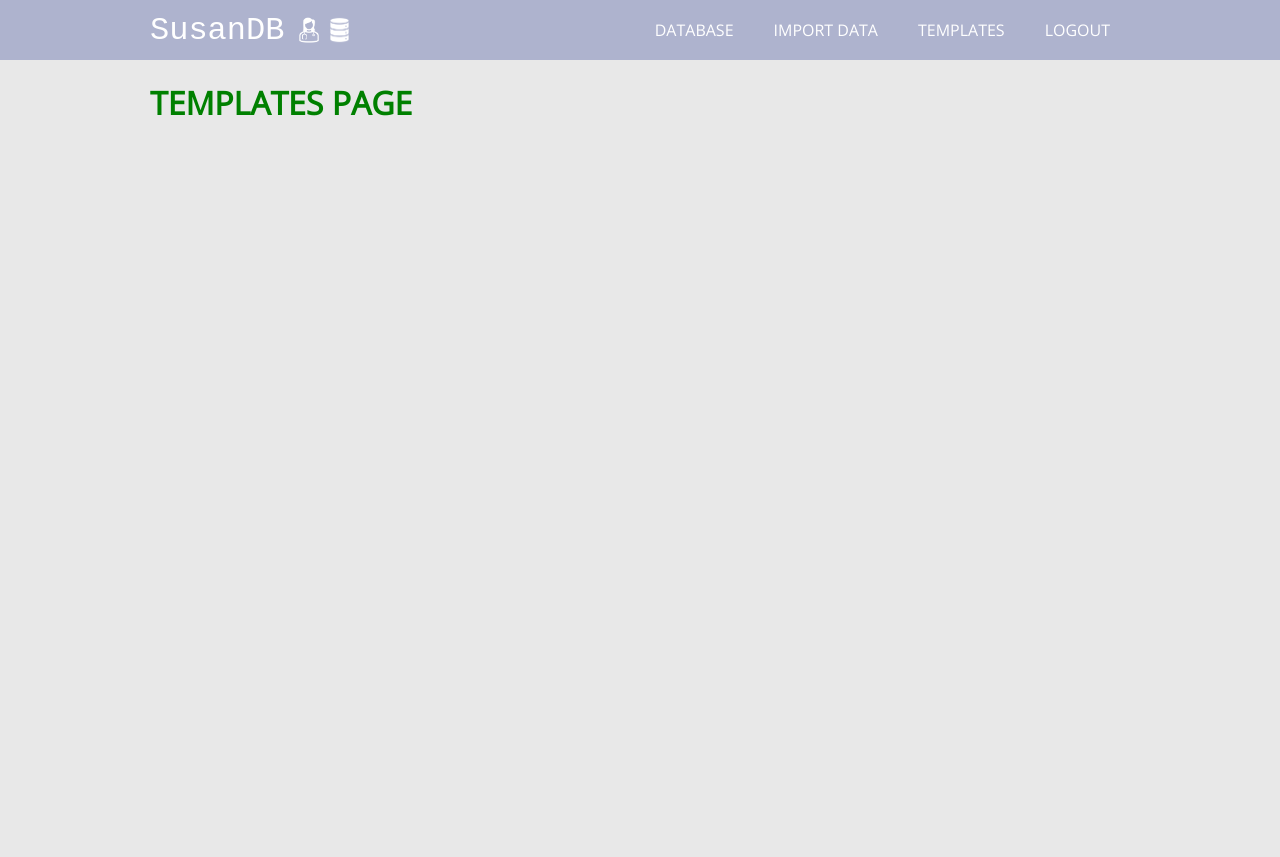
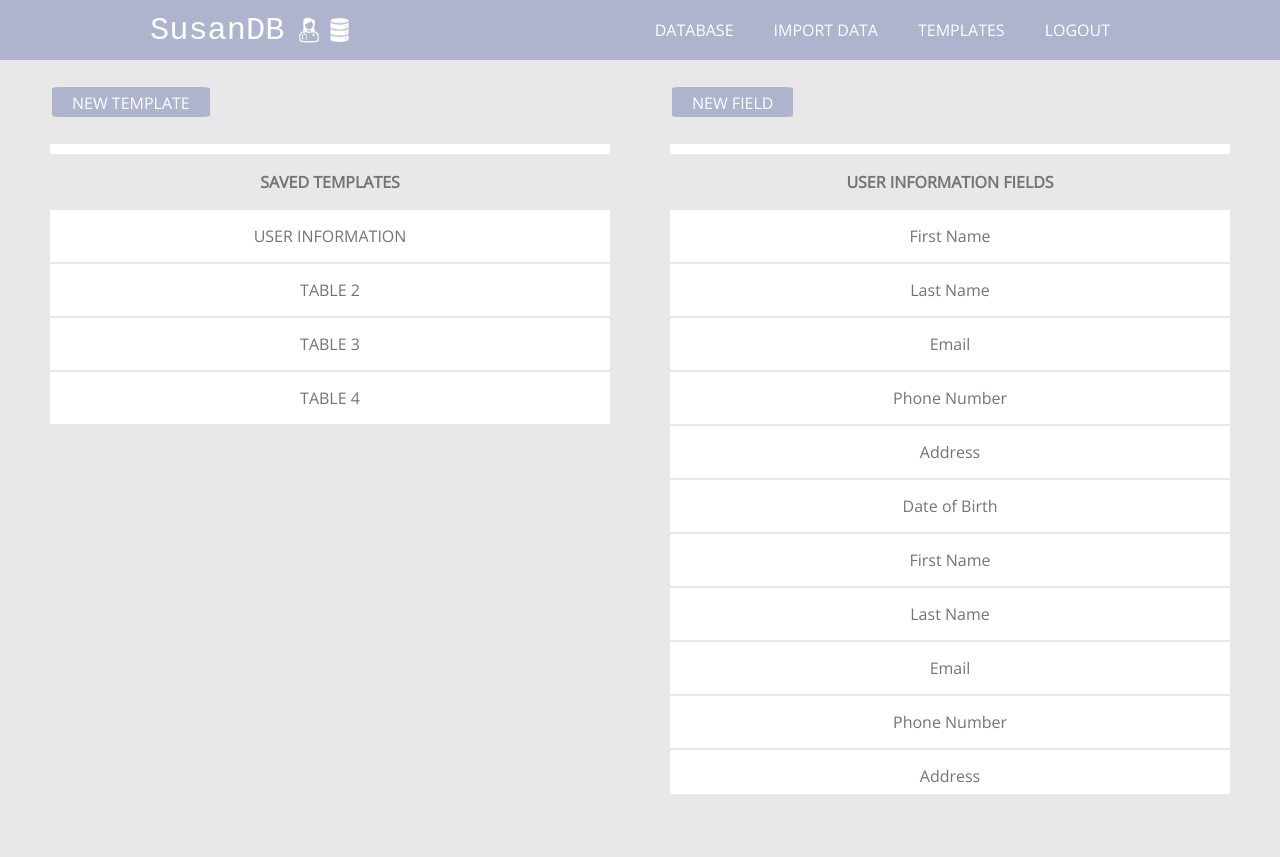
Before and after one commit to AlyssaRSchaefer/SusanDB, a Flask app: page /templates in a window 1280 px wide. Shown: the top 857 px of the page. Run offline with Flask 3, Linux system fonts and the light colour scheme; parts of the project's set-up code (start-up, migrations or seed data) failed here and were passed over.

Commit message:
added basic design to template and new_template htmls

```diff
--- a/app.py
+++ b/app.py
@@ -126,10 +126,11 @@ def login():
             if folder_items is None:
                 return "Failed to list folder contents."
 
+            session["folder_items"] = folder_items
+
             # i.e. access has been denied
             if folder_items[0] == 403:
                 return render_template("login.html", name=name, access_denied=True)
-
 
             target_filename = "students.db"
             target_file = next((item for item in folder_items if item.get("name") == target_filename), None)
@@ -159,9 +160,11 @@ def login():
 
                 # Get column names
                 columns = [desc[0] for desc in cursor.description]
+                session["columns"] = columns
 
                 # Convert to dictionary format
                 student_data = [dict(zip(columns, row)) for row in rows]
+                session["student_data"] = student_data
 
                 # Close connection
                 conn.close()
@@ -183,18 +186,12 @@ app.config["DATABASE"] = "students.db"
 
 @app.route('/')
 def index():
-    return render_template('login.html')
+    return redirect(url_for('templates'))
+    #return render_template("login.html")
 
 @app.route('/database')
 def database():
-    db = get_db()
-    field_order = get_field_order()
-
-    # Build dynamic SQL query
-    sql_query = f"SELECT {', '.join(field_order)} FROM students"
-    students = db.execute(sql_query).fetchall()
-
-    return render_template("database.html", students=students, field_order=field_order)
+    return render_template("database.html", students=session["student_data"], field_order=session["columns"])
 
 
 @app.route('/import')
@@ -203,7 +200,30 @@ def import_data():
 
 @app.route('/templates')
 def templates():
-    return render_template('templates.html')
+    templates = ['USER INFORMATION', 'TABLE 2', 'TABLE 3', 'TABLE 4']
+    template = {
+        'name': 'USER INFORMATION',
+        'fields': [
+            'First Name',
+            'Last Name',
+            'Email',
+            'Phone Number',
+            'Address',
+            'Date of Birth',
+            'First Name',
+            'Last Name',
+            'Email',
+            'Phone Number',
+            'Address',
+            'Date of Birth'
+        ]
+    }
+    return render_template('templates.html', template=template, templates=templates)
+
+@app.route('/new_template')
+def new_template():
+    columns=['id', 'name', 'age', 'grade', 'favorite_subject', 'email', 'gpa', 'extracurricular']
+    return render_template('new_template.html', columns=columns)
 
 #################################################################################
 # Functions to initiate app
--- a/static/css/style.css
+++ b/static/css/style.css
@@ -238,11 +238,190 @@ td, th {
 }
 
 /* TEMPLATES PAGE */
-.templates h1 {
-    color: green;
+.templates-body {
+    background-color: #f4f4f4;
+    display: flex;
+    justify-content: center;
+    align-items: center;
+    height: 100vh;
+    margin: 0;
+    width: 100%;
+    font-family: var(--font-secondary);
 }
+
+.templates-container {
+    display: flex;
+    width: 100%;
+    padding: 20px;
+    box-sizing: border-box; /* Ensures padding is included in the width */
+    justify-content: center; /* Centers content horizontally */
+    padding-top: 0;
+    margin-top: 0;
+}
+
+.templates-section {
+    flex: 1;
+    min-width: 45%; /* Prevents sections from becoming too narrow */
+    margin: 10px;
+    padding: 20px;
+    display: flex;
+    flex-direction: column;
+    padding-top: 0;
+    margin-top: 0;
+}
+
+.templates-delete-icon {
+    cursor: pointer;
+    color: gray;
+    margin-left: 10px; /* Adds spacing from text */
+    opacity: 0; /* Hide by default */
+    transition: opacity 0.2s ease-in-out, color 0.2s ease-in-out;
+    position: absolute;
+    right: 10px; /* Positions it to the far right */
+}
+
+.templates-scroll-container {
+    max-height: 200px;
+    overflow-y: auto;
+}
+
+.templates-table-container {
+    overflow-y: auto; /* Enables scrolling */
+    width: 100%; /* Ensures it takes up full width */
+    position: relative;
+}
+
+.templates-table-container thead {
+    position: sticky;
+    top: 0;
+    background-color: var(--secondary-color); /* Adjust as needed */
+    z-index: 2;
+}
+
+@media (max-height: 1000px) {
+    .templates-table-container {
+        max-height: 65vh;
+    }
+}
+
+@media (max-height: 750px) {
+    .templates-table-container {
+        max-height: 60vh;
+    }
+}
+
+@media (max-height: 600px) {
+    .templates-table-container {
+        max-height: 55vh;
+    }
+}
+
+@media (max-height: 400px) {
+    .templates-table-container {
+        max-height: 200px;
+    }
+}
+
+.templates-controls {
+    display: flex;
+    justify-content: space-between;
+    margin: 25px 0;
+}
+
+.templates-controls-left{
+    display: flex;
+    justify-content: left;
+}
+
+.templates-table {
+    width: 100%;
+    color: var(--quarternary-color);
+    border-collapse: separate; /* Separates the rows */
+    border-spacing: 0 2px;
+}
+
+.templates-table thead tr {
+    background-color: var(--secondary-color);
+}
+
+.templates-table tbody tr {
+    background-color: var(--tertiary-color);
+    margin-top: 2px;
+    position: relative;
+}
+
+.templates-table thead tr:hover {
+    background-color: var(--secondary-color);
+}
+
+.templates-table tbody tr:hover {
+    background-color: var(--secondary-color-highlight);
+}
+
+.templates-table tbody tr:hover .templates-delete-icon {
+    opacity: 1; /* Show on hover */
+}
+
+.templates-divider {
+    height: 10px;
+    width: 100%;
+    background-color: var(--tertiary-color);
+}
+
 
 /* IMPORT PAGE */
 .import h1 {
     color: blue;
 }
+
+/* NEW TEMPLATE PAGE */
+.new-template-input {
+    width: 100%;
+    padding: 8px;
+    margin: 10px 0;
+    border-radius: 5px;
+    border: 1px solid #ccc;
+}
+
+.new-template-header {
+    font-family: var(--font-primary);
+    text-align: center;
+    align-self: center;
+    color: var(--quarternary-color);
+    font-weight: lighter;
+    font-size: xx-large;
+}
+
+.new-template {
+    margin-left: 5vw;
+    margin-right: 5vw;
+    background-color: var(--secondary-color-highlight);
+    font-family: var(--font-secondary);
+}
+
+.checkbox-wrapper {
+    display: block; /* Forces checkboxes to stack vertically */
+    margin-bottom: 5px; /* Adds spacing between checkboxes */
+    position: absolute;
+    margin-left: 10px; /* Adds spacing from text */
+    left: 20%; /* Positions it to the far left */
+}
+
+.new-template-checkbox {
+    transform: scale(1.2); /* Optional: Makes checkboxes slightly bigger */
+    cursor: pointer; /* Ensures it's clearly clickable */
+}
+
+.new-template-button {
+    font-family: var(--font-secondary);
+    border: none;
+    padding: 8px;
+    margin: 0;
+    border-radius: 2px;
+}
+
+.new-template-controls {
+    display: flex;
+    justify-content: space-between;
+    margin: 10px 0;
+}
--- a/templates/templates.html
+++ b/templates/templates.html
@@ -1,9 +1,60 @@
 {% extends "header.html" %}
 
-{% block title %}Templates Page{% endblock %}
-
 {% block content %}
-    <div class="templates">
-        <h1>TEMPLATES PAGE</h1>
+  <div class="templates-container">
+    <div class="templates-section">
+            <div class="templates-controls">
+                <div class="templates-controls-left">
+                    <a href="{{ url_for('new_template') }}"  style="text-decoration: none;"><div class="button primary-button">NEW TEMPLATE</div></a>
+                </div>
+            </div>
+            <div class="templates-divider"></div>
+            <div class="templates-table-container">
+                <table class="templates-table">
+                    <thead>
+                        <tr>
+                            <th>SAVED TEMPLATES</th>
+                        </tr>
+                    </thead>
+                    <tbody>
+                        {% for temp in templates %}
+                        <tr>
+                            <td>
+                                {{ temp }}
+                                <span class="templates-delete-icon">🗑️</span>
+                            </td>
+                        </tr>
+                        {% endfor %}
+                    </tbody>
+                </table>
+            </div>
     </div>
+    <div class="templates-section">
+            <div class="templates-controls">
+                <div class="templates-controls-left">
+                    <div class="button primary-button">NEW FIELD</div>
+                </div>
+            </div>
+            <div class="templates-divider"></div>
+                <div class="templates-table-container">
+                <table class="templates-table">
+                    <thead>
+                        <tr>
+                            <th>{{ template['name'] }} FIELDS</th>
+                        </tr>
+                    </thead>
+                    <tbody>
+                        {% for field in template['fields'] %}
+                            <tr>
+                                <td style="width: 100%; text-align: center;">
+                                    {{ field }}
+                                    <span class="templates-delete-icon">🗑️</span>
+                                </td>
+                            </tr>
+                        {% endfor %}
+                    </tbody>
+                </table>
+            </div>
+    </div>
+</div>
 {% endblock %}
```
Also changed, not shown: templates/new_template.html (added, +82 -0 lines).
